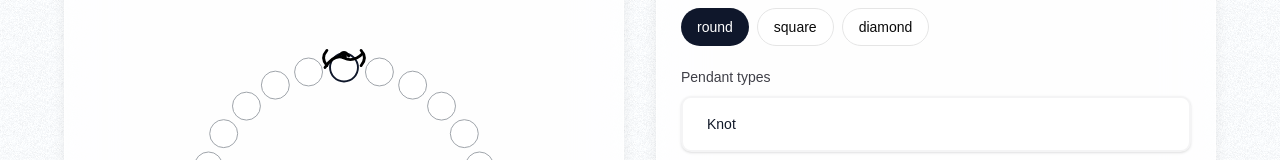
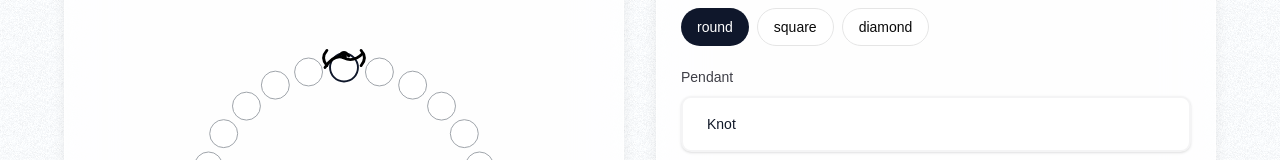
Before and after one commit to FarjazKashif/bracelet, a Next.js app: page /configure/design in a window 1280 px wide. Shown: the part 281-441 px from the top of the page. Built offline with nearby package versions, Linux system fonts and the light colour scheme; a web font is replaced by a local one.

Commit message:
Initial Commit

```diff
--- a/src/app/validators/validator.ts
+++ b/src/app/validators/validator.ts
@@ -1,6 +1,6 @@
 export const PENDANT_TYPES = [
     {
-        name: "pendant types",
+        name: "pendant",
         label: "Pendant Types",
         options: [
             {
--- a/src/components/BraceletConfigurator.tsx
+++ b/src/components/BraceletConfigurator.tsx
@@ -8,6 +8,7 @@ import { Radio, RadioGroup } from '@headlessui/react'
 import { PENDANT_TYPES } from "@/app/validators/validator";
 import { Label } from "./ui/label";
 import { cn } from "@/lib/utils";
+import { option } from "framer-motion/client";
 
 type Shape = "round" | "square" | "diamond";
 interface Bead { id: number; color: string; shape: Shape; }
@@ -450,14 +451,17 @@ export default function BraceletConfigurator({ initial = 28 }: { initial?: numbe
           {PENDANT_TYPES.map(({ name, options: selectableOptions }) => (
             <RadioGroup
               key={name}
-                value={options.pendant.name}
-                onChange={(value) => {
+              value={options[name]}
+              onChange={(selectedValue: "knot" | "heart") => {
                 setOptions((prev) => ({
                   ...prev,
-                    [name]: value
-                  })
-              )}}
+                  [name]: selectedValue,
+                }))
+                setPendantType(selectedValue)
+              }}
             >
+
+
               <Label className="text-zinc-700">{name.slice(0, 1).toUpperCase() + name.slice(1)}</Label>
               <div className='mt-3 space-y-4'>
                 {selectableOptions.map((option) => (
```
Lines whose indentation alone changed are shown as unchanged.
